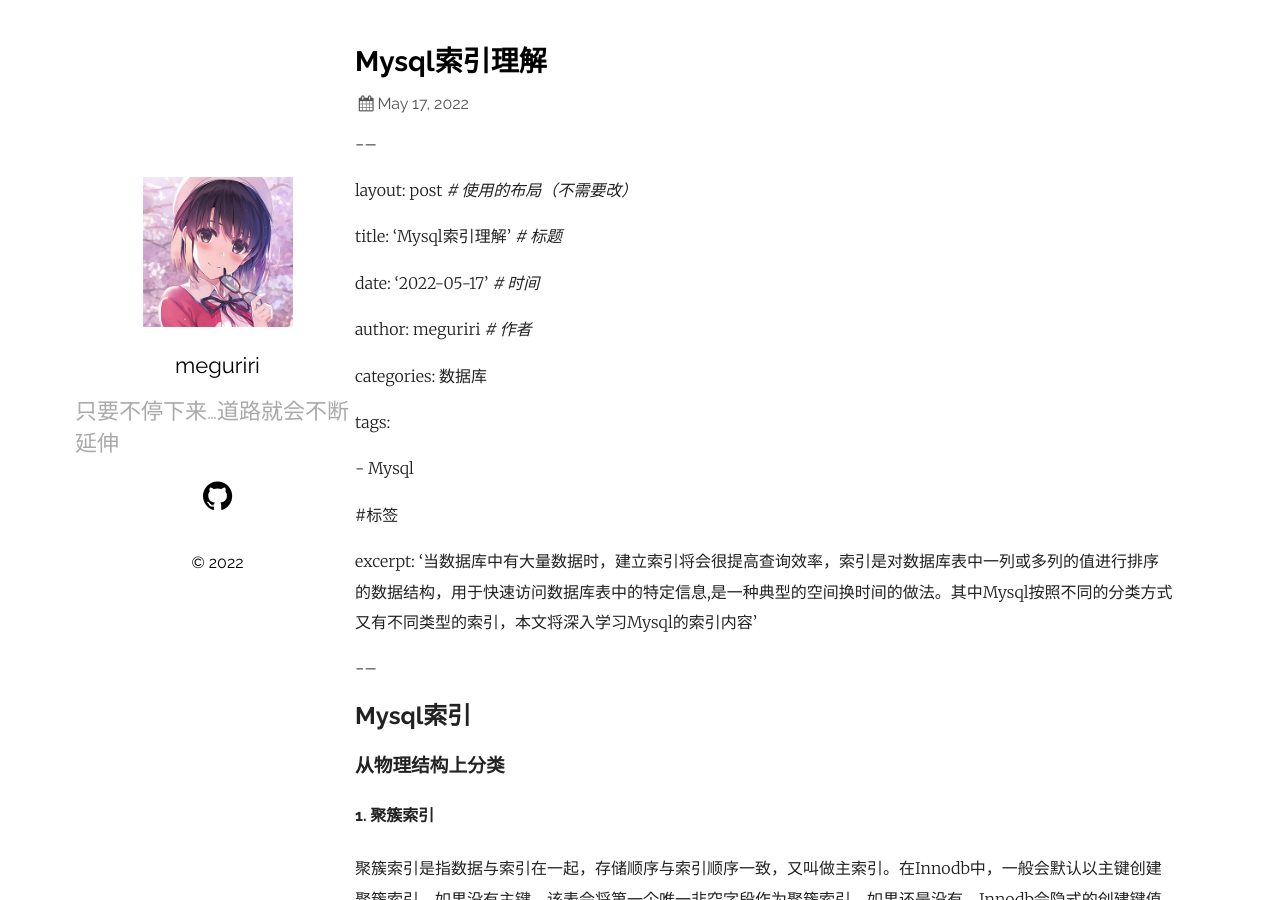
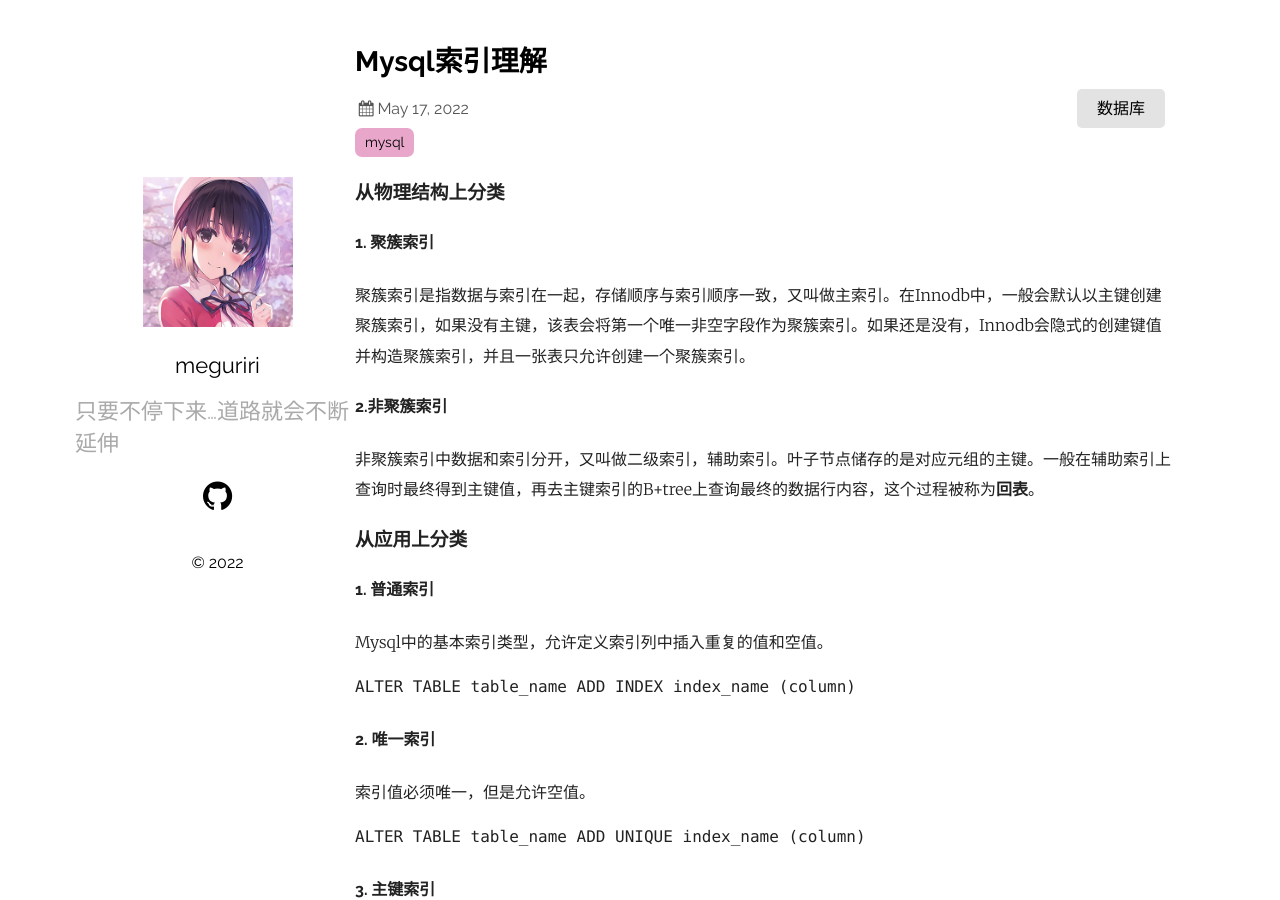
Before and after one commit to meguriri/meguriri.github.io, a Jekyll site: the page built from _posts/2022/2022-05-17-Mysql索引理解.md, in a window 1280 px wide and 900 px high. Built offline with Jekyll 4.4.1, drawn with Linux system fonts in a browser that asks for light colours; our own code applies the rules of GitHub Pages for plain Markdown files.

Commit message:
Update 2022-05-17-Mysql索引理解.md

```diff
--- a/_posts/2022/2022-05-17-Mysql索引理解.md
+++ b/_posts/2022/2022-05-17-Mysql索引理解.md
@@ -1,28 +1,13 @@
-\---
-
-layout:   post        *# 使用的布局（不需要改）*
-
-title:    'Mysql索引理解'    *# 标题*
-
-date:    '2022-05-17'    *# 时间*
-
-author:   meguriri       *# 作者*
-
+---
+layout:     post   				    # 使用的布局（不需要改）
+title:      'Mysql索引理解'			# 标题
+date:       '2022-05-17'			# 时间
+author:     meguriri						# 作者
 categories: 数据库
-
 tags:
-
-\- Mysql
-
- #标签
-
+- Mysql					#标签
 excerpt: '当数据库中有大量数据时，建立索引将会很提高查询效率，索引是对数据库表中一列或多列的值进行排序的数据结构，用于快速访问数据库表中的特定信息,是一种典型的空间换时间的做法。其中Mysql按照不同的分类方式又有不同类型的索引，本文将深入学习Mysql的索引内容'
-
-\---
-
-## Mysql索引
-
-
+---
 
 ### 从物理结构上分类
 
```
